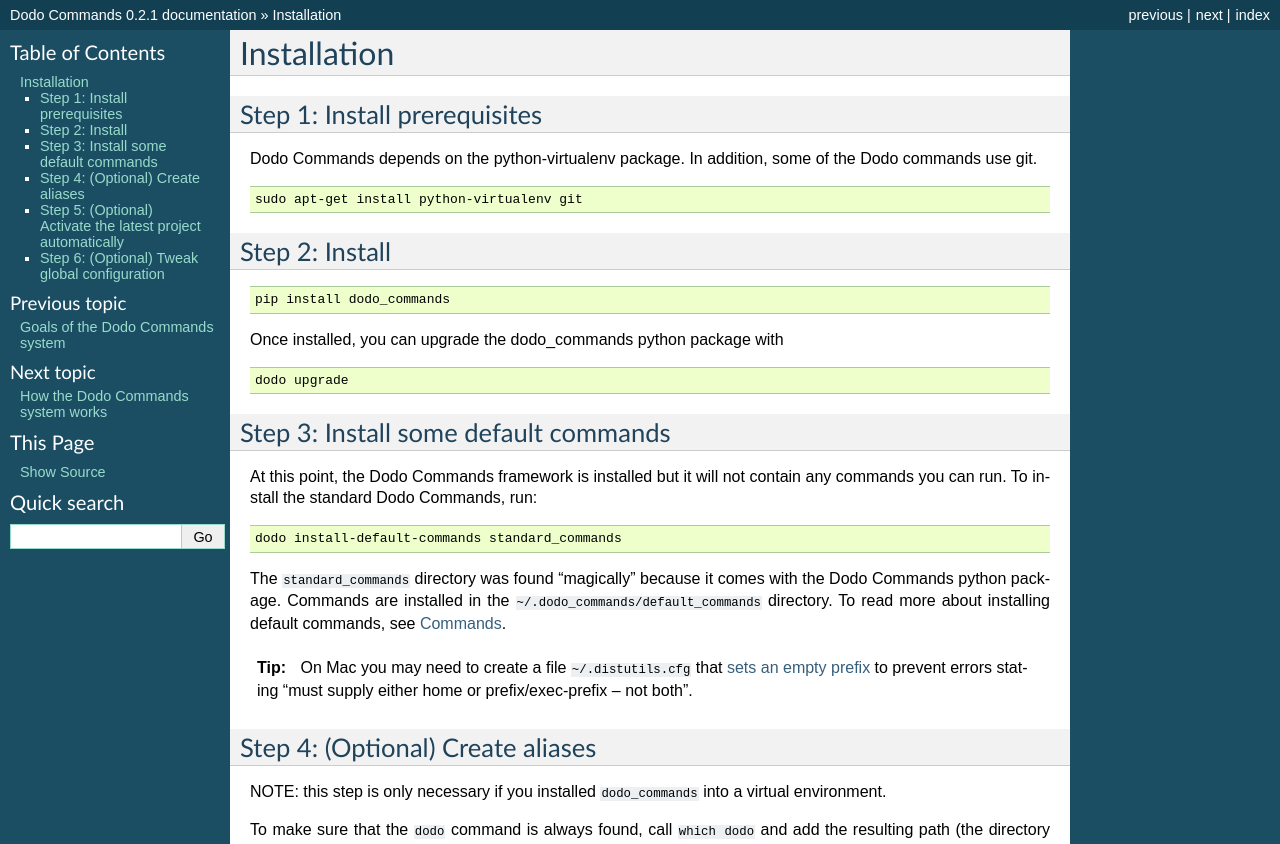
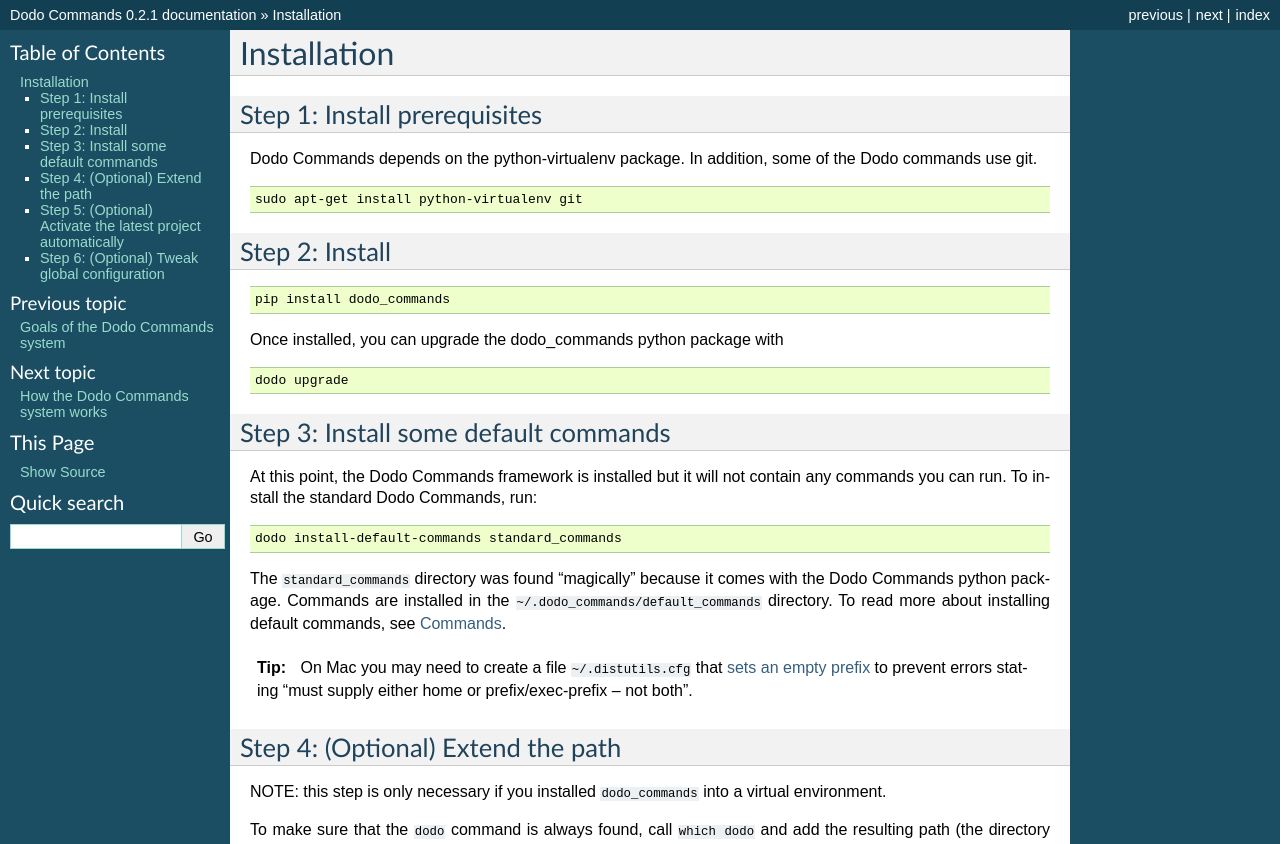
Before and after one commit to mnieber/dodo-commands, a Sphinx documentation site: the page built from doc/installation.rst, in a window 1280 px wide. Shown: the top 844 px of the page. Built offline with Sphinx 7.4.7, drawn with Linux system fonts in a browser that asks for light colours.

Commit message:
Update documentation

```diff
--- a/doc/installation.rst
+++ b/doc/installation.rst
@@ -45,8 +45,8 @@ The :code:`standard_commands` directory was found "magically" because it comes w
    On Mac you may need to create a file ``~/.distutils.cfg`` that `sets an empty prefix <http://stackoverflow.com/a/24357384/301034>`_ to prevent errors stating "must supply either home or prefix/exec-prefix -- not both".
 
 
-Step 4: (Optional) Create aliases
-=================================
+Step 4: (Optional) Extend the path
+==================================
 
 NOTE: this step is only necessary if you installed :code:`dodo_commands`
 into a virtual environment.
```
